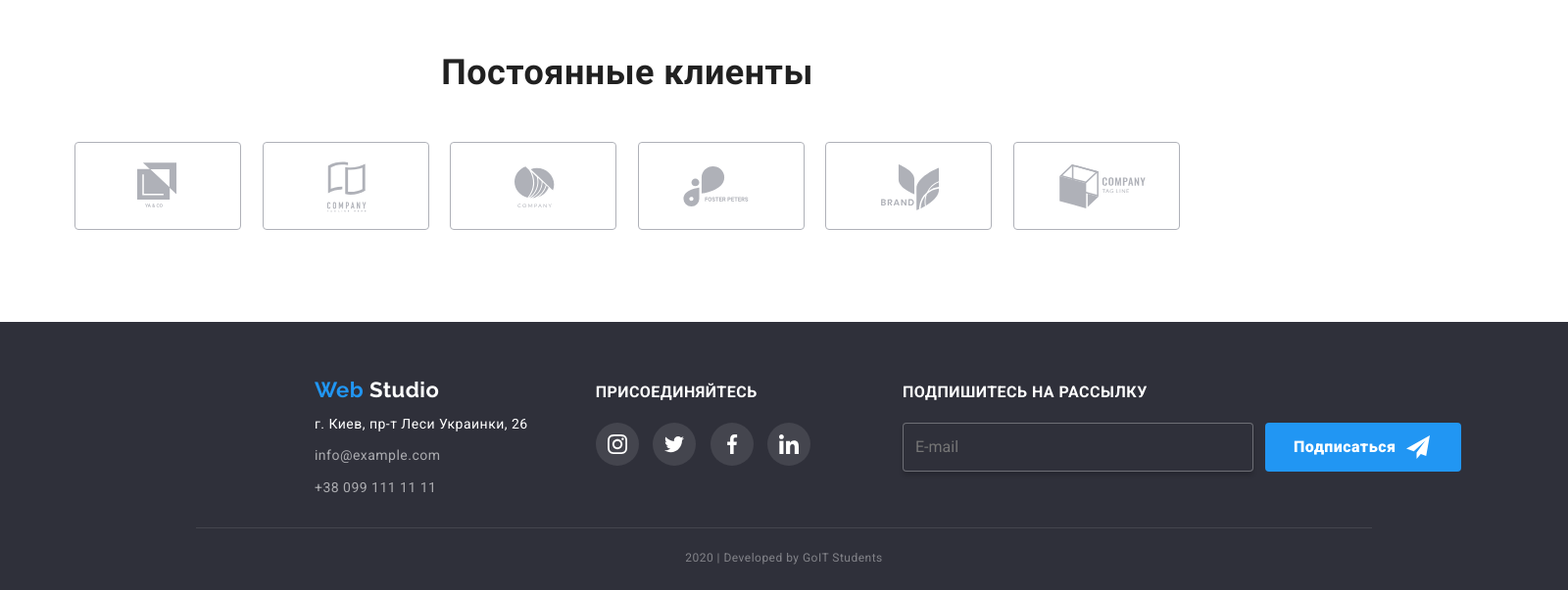
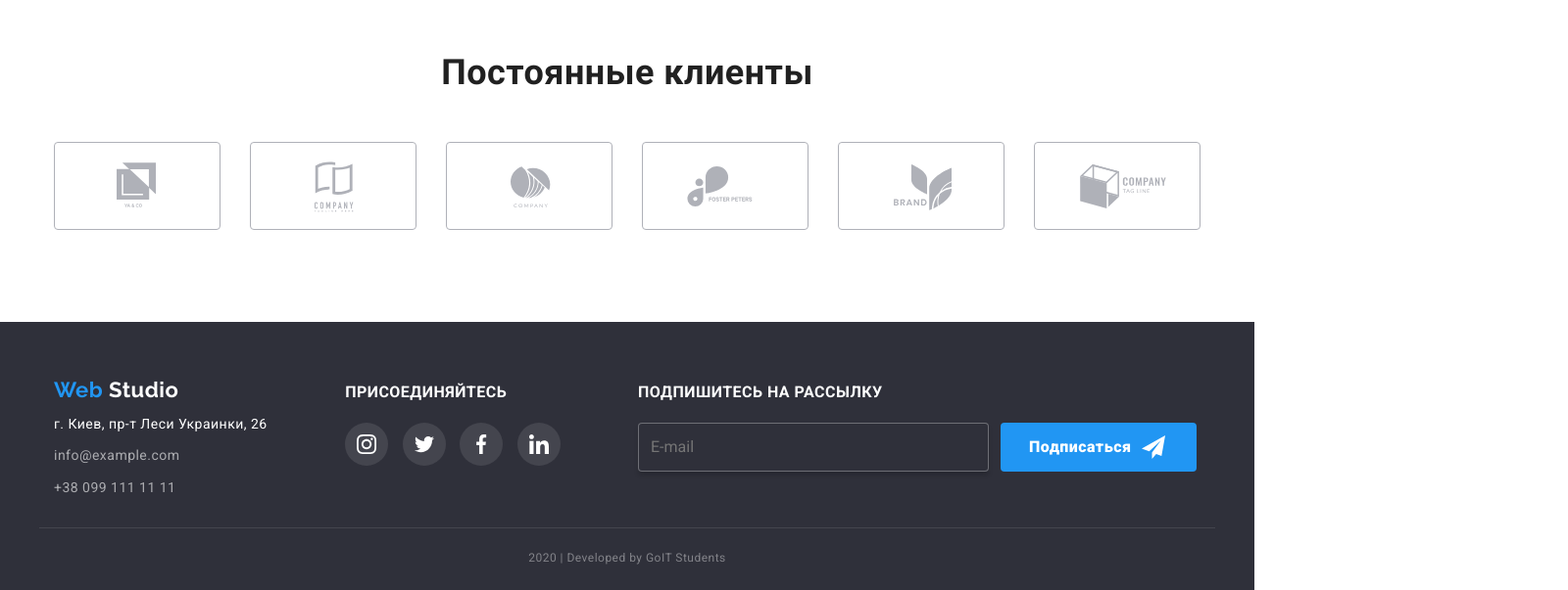
Before and after one commit to dimab1tanga/hw-layout-6, a plain HTML site: page index.html in a window 1280 px wide. Shown: the part 2330-2933 px from the top of the page at 98% size, 1600 px wide, since content can reach past the window. Drawn offline with nearby package versions, Linux system fonts and the light colour scheme.

Commit message:
Зпрозиціонував футер по ширині контейнеру

```diff
--- a/css/common.css
+++ b/css/common.css
@@ -179,7 +179,6 @@ ul {
 /* Footer */
 
 .footer {
-  min-width: 1600px;
   background-color: #2f303a;
   color: var(--title-text-color);
   /* outline: 3px solid black; */
@@ -187,7 +186,7 @@ ul {
 
 .ftr-container {
   display: flex;
-  justify-content: center;
+  justify-content: space-between;
   align-items: baseline;
   /* outline: 2px solid yellow; */
   width: 1200px;
@@ -264,8 +263,6 @@ ul {
 .social-box {
   justify-content: space-evenly;
   /* outline: 1px solid brown; */
-  margin-right: 94px;
-  margin-left: 69px;
 }
 
 .social-title {
@@ -321,6 +318,10 @@ ul {
   background-color: var(--accent-color);
   transition-duration: 250ms;
   transition-timing-function: var(--timing-function);
+}
+
+.form {
+  margin-right: 216px;
 }
 
 .mailing-title {
--- a/css/main.css
+++ b/css/main.css
@@ -671,7 +671,7 @@ p {
 
 .client-links {
   display: flex;
-  justify-content: space-evenly;
+  justify-content: space-between;
   /* margin-top: 0px;
   padding-top: 0px; */
 }
--- a/index.html
+++ b/index.html
@@ -550,7 +550,7 @@
             </li>
           </ul>
         </div>
-        <form>
+        <form class="form">
           <label for="mail" class="mailing-title"
             >ПОДПИШИТЕСЬ НА РАССЫЛКУ</label
           >
```
Also changed, not shown: portfolio.html (+1 -1 lines).
